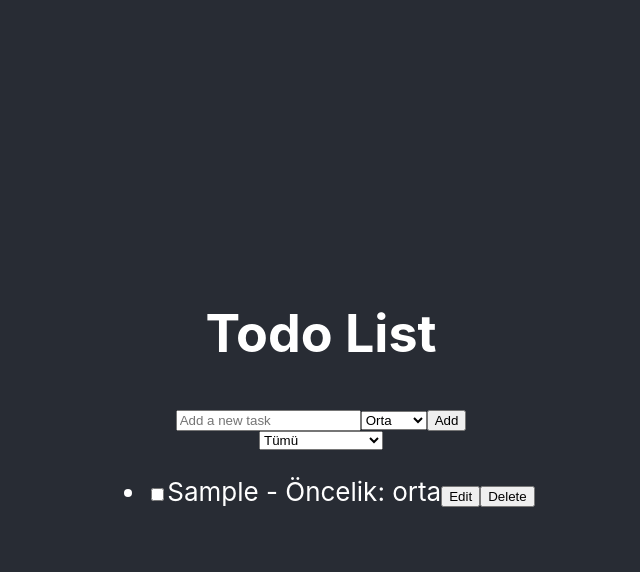
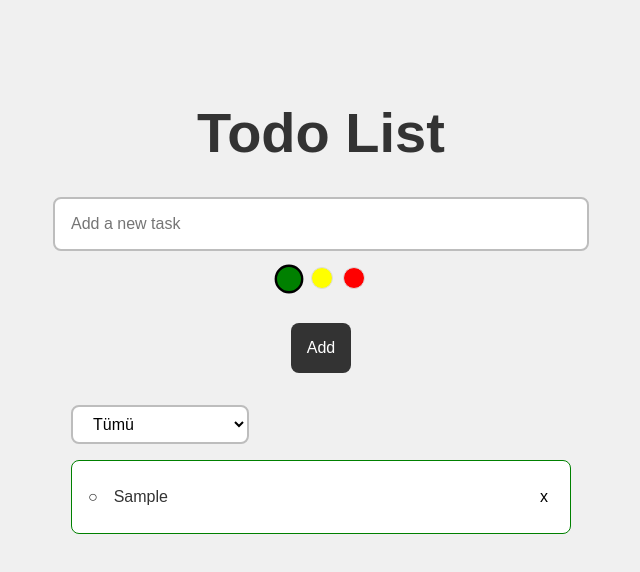
Before and after one commit to tigerweirdo/weird-todo-app, a React (Create React App) app: page / in a window 1280 px wide. Both pictures are taken after typing "Sample" into the empty fields and a click on the button "Add". Shown: the top 572 px of the page, without its empty margins (319-959 px from the left). Built offline with nearby package versions, Linux system fonts and the light colour scheme.

Commit message:
İşlevsel sorunlar giderildi, stil güncellemesi yapılacak.

```diff
--- a/src/App.css
+++ b/src/App.css
@@ -1,38 +1,56 @@
-.App {
-  text-align: center;
+body {
+  background-color: #f0f0f0; /* Yumuşak bir arka plan rengi */
+  color: #333; /* Okunabilirlik için koyu metin rengi */
+  font-family: 'Montserrat', sans-serif;
+  margin: 0;
+  padding: 0;
+  display: flex;
+  flex-direction: column;
+  justify-content: flex-start;
+  align-items: center;
+  height: 100vh;
+  transition: background-color 0.3s;
+}
+select {
+  padding: 0.5rem 1rem;
+  font-size: 1rem;
+  border: 2px solid #BDBDBD;
+  border-radius: 8px;
+  background-color: white;
+  transition: border-color 0.3s;
+}
+body.dark-mode {
+  background-color: #333;
+  color: #f0f0f0;
 }
 
-.App-logo {
-  height: 40vmin;
-  pointer-events: none;
+.container {
+  margin-top: 100px;
+ width: 500px;
 }
 
-@media (prefers-reduced-motion: no-preference) {
-  .App-logo {
-    animation: App-logo-spin infinite 20s linear;
-  }
+h1 {
+  font-size: 3.5rem;
+  font-weight: 700;
+  text-align: center;
+  margin-bottom: 2rem;
+  cursor: pointer;
 }
 
-.App-header {
-  background-color: #282c34;
-  min-height: 100vh;
-  display: flex;
-  flex-direction: column;
-  align-items: center;
-  justify-content: center;
-  font-size: calc(10px + 2vmin);
-  color: white;
+
+
+.dark-mode .task-item:hover {
+  background: #555;
 }
 
-.App-link {
-  color: #61dafb;
+.delete-btn {
+  float: right;
+  background: none;
+  border: none;
+  font-size: 1rem;
+  cursor: pointer;
 }
 
-@keyframes App-logo-spin {
-  from {
-    transform: rotate(0deg);
-  }
-  to {
-    transform: rotate(360deg);
-  }
+.dark-mode .delete-btn {
+  color: #f0f0f0;
 }
--- a/src/App.js
+++ b/src/App.js
@@ -38,7 +38,6 @@ function App() {
 
   const filteredAndSortedTasks = tasks
   .filter(task => {
-    if (filter === 'yüksek') return task.priority === 'yüksek';
     if (filter === 'tamamlanmamış') return !task.completed;
     if (filter === 'tamamlanmış') return task.completed;
     return true;
@@ -63,16 +62,13 @@ function App() {
   };
 
   return (
-    <div className="App">
-      <header className="App-header">
-        <h1>Todo List</h1>
+    <div className="container">
+      <h1 onClick={() => document.body.classList.toggle('dark-mode')}>Todo List</h1>
       <TaskInput onAddTask={addTask} />
-        <select value={filter} onChange={handleFilterChange}>
+      <select className="task-filter" value={filter} onChange={handleFilterChange}>
         <option value="tümü">Tümü</option>
-          <option value="yüksek">Yüksek Öncelik</option>
         <option value="tamamlanmamış">Tamamlanmamış</option>
         <option value="tamamlanmış">Tamamlanmış</option>
-
       </select>
       <TaskList
         tasks={filteredAndSortedTasks}
@@ -80,7 +76,6 @@ function App() {
         onEditTask={onEditTask}
         onToggleComplete={onToggleComplete}
       />
-      </header>
     </div>
   );
 }
--- /dev/null
+++ b/src/components/TaskInput.css
@@ -0,0 +1,71 @@
+/* TaskInput formu için stil ayarları */
+form {
+    display: flex;
+    flex-direction: column;
+    align-items: center;
+    gap: 1rem;
+    margin-bottom: 2rem;
+  }
+
+  /* Görev girişi için metin kutusu */
+  form input[type="text"] {
+    width: 100%;
+    padding: 1rem;
+    font-size: 1rem;
+    border: 2px solid #BDBDBD;
+    border-radius: 8px;
+    transition: border-color 0.3s;
+  }
+
+  .color-options {
+    display: flex;
+    justify-content: space-between;
+    margin-bottom: 1rem;
+    gap: 10px;
+  }
+
+  .color-choice {
+    height: 30px;
+    width: 30px;
+    border-radius: 50%;
+    display: inline-block;
+    cursor: pointer;
+    border: 2px solid transparent; /* Seçilmemiş renk kutucukları için şeffaf kenarlık */
+    transition: transform 0.3s, border-color 0.3s;
+  }
+
+  .color-choice.selected {
+    border-color: #000000; /* Seçili renk kutucuğu için beyaz kenarlık */
+    transform: scale(1.2); /* Seçili renk kutucuğunu büyüt */
+  }
+
+  /* Görev ekleme butonu */
+  form button {
+    padding: 1rem;
+    border: none;
+    border-radius: 8px;
+    background-color: #333;
+    color: white;
+    font-size: 1rem;
+    cursor: pointer;
+    transition: background-color 0.3s;
+  }
+
+  form button:hover {
+    background-color: #555;
+  }
+  /* Dark mode styles */
+body.dark-mode input[type="text"],
+body.dark-mode select {
+  border-color: #f0f0f0;
+  background: #333;
+  color: #f0f0f0;
+}
+
+body.dark-mode button {
+  background-color: #474747;
+}
+
+body.dark-mode button:hover {
+  background-color: #555;
+}
--- a/src/components/TaskInput.js
+++ b/src/components/TaskInput.js
@@ -1,30 +1,44 @@
 import React, { useState } from 'react';
+import './TaskInput.css';
 
 function TaskInput({ onAddTask }) {
   const [input, setInput] = useState('');
-    const [priority, setPriority] = useState('orta');
+  const [color, setColor] = useState('#008000'); // Başlangıç rengi yeşil olarak hex değeriyle
 
   const handleSubmit = (event) => {
     event.preventDefault();
-      onAddTask({ text: input, priority });
+    onAddTask({ text: input, color });
     setInput('');
-      setPriority('orta');
+    setColor('#008000'); // Görev eklendikten sonra yeşile dön
   };
 
   return (
-      <form onSubmit={handleSubmit}>
+    <form onSubmit={handleSubmit} className="task-form">
       <input
         type="text"
+        className="task-input"
         value={input}
         onChange={(e) => setInput(e.target.value)}
         placeholder="Add a new task"
       />
-        <select value={priority} onChange={(e) => setPriority(e.target.value)}>
-          <option value="yüksek">Yüksek</option>
-          <option value="orta">Orta</option>
-          <option value="düşük">Düşük</option>
-        </select>
-        <button type="submit">Add</button>
+      <div className="color-options">
+      <div
+          className={`color-choice ${color === '#008000' ? 'selected' : ''}`}
+          onClick={() => setColor('#008000')}
+          style={{ backgroundColor: '#008000' }} // Yeşil
+        ></div>
+        <div
+          className={`color-choice ${color === '#ffff00' ? 'selected' : ''}`}
+          onClick={() => setColor('#ffff00')}
+          style={{ backgroundColor: '#ffff00' }} // Sarı
+        ></div>
+       <div
+          className={`color-choice ${color === '#ff0000' ? 'selected' : ''}`}
+          onClick={() => setColor('#ff0000')}
+          style={{ backgroundColor: '#ff0000' }} // Kırmızı
+        ></div>
+      </div>
+      <button type="submit" className="add-task-button">Add</button>
     </form>
   );
 }
--- /dev/null
+++ b/src/components/TaskList.css
@@ -0,0 +1,110 @@
+.task-list {
+    list-style: none;
+    padding: 0;
+    width: 100%;
+  }
+
+  .task-item {
+    background: #fff;
+    border: 1px solid transparent;
+    margin-bottom: 1rem;
+    padding: 1rem;
+    border-radius: 8px;
+    transition: all 0.3s;
+    display: flex;
+    align-items: center;
+    gap: 1rem;
+    height: 40px;
+  }
+  .task-item.editing {
+    transition: all 0.3s;
+  }
+
+  .checkbox-container {
+    margin-right: 1rem;
+  }
+
+  .task-editing-form {
+    display: flex;
+    flex-grow: 1;
+    gap: 10px;
+    align-items: center;
+    max-height: 40px; /* veya istediğiniz bir değer */
+    transition: all 0.3s;
+  }
+
+  .task-edit-input {
+    flex-grow: 1;
+    padding: 0.5rem;
+    border: 2px solid #BDBDBD;
+    border-radius: 8px;
+    font-size: 1rem;
+  }
+
+  .color-selector {
+    display: flex;
+    gap: 5px;
+  }
+
+  .color-choice {
+    width: 20px;
+    height: 20px;
+    border-radius: 50%;
+    cursor: pointer;
+    border: 1px solid #ddd;
+  }
+
+  .color-choice.selected {
+    border: 2px solid #000;
+  }
+
+  .task-content {
+    flex-grow: 1;
+    display: flex;
+    align-items: center;
+    gap: 10px;
+  }
+
+  .task-text {
+    flex-grow: 1;
+    overflow: hidden;
+    text-overflow: ellipsis;
+    white-space: nowrap;
+  }
+
+
+
+  .delete-btn {
+    float: right;
+    background: none;
+    border: none;
+    font-size: 1rem;
+    cursor: pointer;
+  }
+
+
+
+  /* Dark mode styles */
+  body.dark-mode .task-item {
+    background: #474747;
+    color: #f0f0f0;
+  }
+
+  body.dark-mode .task-edit-input,
+  body.dark-mode select {
+    border-color: #f0f0f0;
+    background: #333;
+    color: #f0f0f0;
+  }
+
+  body.dark-mode .delete-btn {
+    background-color: #474747;
+  }
+
+  body.dark-mode .delete-btn:hover {
+    background-color: #555;
+  }
+
+  .task-item:hover {
+    background-color: #f3f3f3;
+  }
--- a/src/components/TaskList.js
+++ b/src/components/TaskList.js
@@ -1,54 +1,84 @@
-import React, { useState } from 'react';
+import React, { useState, useEffect, useRef } from 'react';
+import './TaskList.css';
 
 function TaskList({ tasks, onDeleteTask, onEditTask, onToggleComplete }) {
   const [editingIndex, setEditingIndex] = useState(-1);
-  const [editedTask, setEditedTask] = useState({ text: '', priority: 'orta' });
+  const [editedTask, setEditedTask] = useState({ text: '', color: '#008000' });
+  const editingRef = useRef(null); // Reference for the editing form
+
+  useEffect(() => {
+    const handleClickOutside = (event) => {
+      if (editingRef.current && !editingRef.current.contains(event.target) && editingIndex !== -1) {
+        onEditTask(editingIndex, editedTask);
+        setEditingIndex(-1);
+      }
+    };
+
+    document.addEventListener('mousedown', handleClickOutside);
+    return () => {
+      document.removeEventListener('mousedown', handleClickOutside);
+    };
+  }, [editingIndex, editedTask, onEditTask]);
 
   const handleEdit = (index, task) => {
     setEditingIndex(index);
-    setEditedTask({ text: task.text, priority: task.priority });
+    setEditedTask({ text: task.text, color: task.color });
   };
 
-  const handleSave = (index) => {
-    onEditTask(index, editedTask);
-    setEditingIndex(-1);
+  const handleTaskTextChange = (event) => {
+    setEditedTask({ ...editedTask, text: event.target.value });
   };
 
+  const handleColorChange = (color) => {
+    setEditedTask({ ...editedTask, color: color });
+  };
+
+  const priorityColors = {
+    '#3EFAA9': 1, // Red - High Priority
+    '#FAB43E': 2, // Yellow - Medium Priority
+    '#64FA3E': 3, // Green - Low Priority
+  };
+
+  const sortedTasks = tasks.slice().sort((a, b) => {
+    return priorityColors[a.color] - priorityColors[b.color] || a.text.localeCompare(b.text);
+  });
+
+
   return (
-    <ul>
-      {tasks.map((task, index) => (
-        <li key={index}>
-          <input
-            type="checkbox"
-            checked={task.completed || false}
-            onChange={() => onToggleComplete(index)}
-          />
+    <ul className="task-list">
+      {sortedTasks.map((task, index) => (
+        <li key={index} className={`task-item ${editingIndex === index ? 'editing' : ''}`} style={{ borderColor: task.color }}>
+          <div className="status-indicator" onClick={() => onToggleComplete(index)}>
+            {task.completed ? '✔' : '○'}
+          </div>
           {editingIndex === index ? (
-            <>
+            <div ref={editingRef} className="task-editing-form" onClick={(e) => e.stopPropagation()}>
               <input
                 type="text"
+                className="task-edit-input"
                 value={editedTask.text}
-                onChange={(e) => setEditedTask({...editedTask, text: e.target.value})}
+                onChange={handleTaskTextChange}
               />
-              <select
-                value={editedTask.priority}
-                onChange={(e) => setEditedTask({...editedTask, priority: e.target.value})}
-              >
-                <option value="yüksek">Yüksek</option>
-                <option value="orta">Orta</option>
-                <option value="düşük">Düşük</option>
-              </select>
-              <button onClick={() => handleSave(index)}>Save</button>
-            </>
+              <div className="color-selector">
+                {Object.keys(priorityColors).map(key => (
+                  <div
+                    key={key}
+                    className={`color-choice ${editedTask.color === key ? 'selected' : ''}`}
+                    onClick={() => handleColorChange(key)}
+                    style={{ backgroundColor: key }}
+                  />
+                ))}
+              </div>
+            </div>
           ) : (
-            <>
-              <span style={{ textDecoration: task.completed ? 'line-through' : 'none' }}>
-                {task.text} - Öncelik: {task.priority}
+            <div className="task-content" onClick={() => handleEdit(index, task)}>
+              <span className="task-text" style={{ textDecoration: task.completed ? 'line-through' : 'none' }}>
+                {task.text}
               </span>
-              <button onClick={() => handleEdit(index, task)}>Edit</button>
-            </>
+              <div className="task-color-indicator" style={{ backgroundColor: task.color }}></div>
+            </div>
           )}
-          <button onClick={() => onDeleteTask(index)}>Delete</button>
+          <button className="delete-btn" onClick={(e) => { e.stopPropagation(); onDeleteTask(index); }}>x</button>
         </li>
       ))}
     </ul>
--- a/src/index.css
+++ b/src/index.css
@@ -11,3 +11,9 @@ code {
   font-family: source-code-pro, Menlo, Monaco, Consolas, 'Courier New',
     monospace;
 }
+:root {
+  --primary: #261ff2;
+  --secondary: #ea80fc;
+  --on-primary: #fafafa;
+  --on-secondary: #000504;
+}
```
Lines whose indentation alone changed are shown as unchanged.
